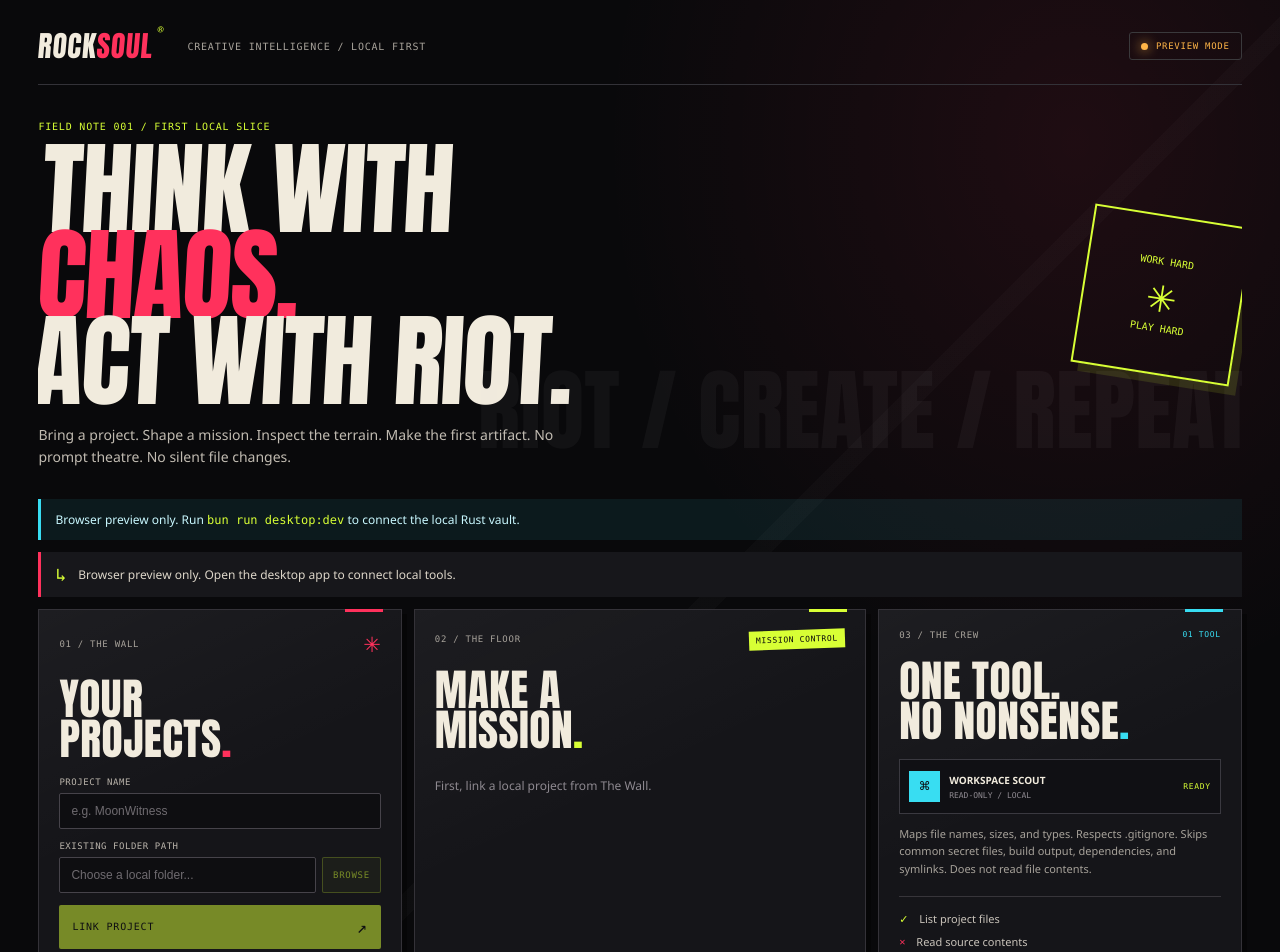
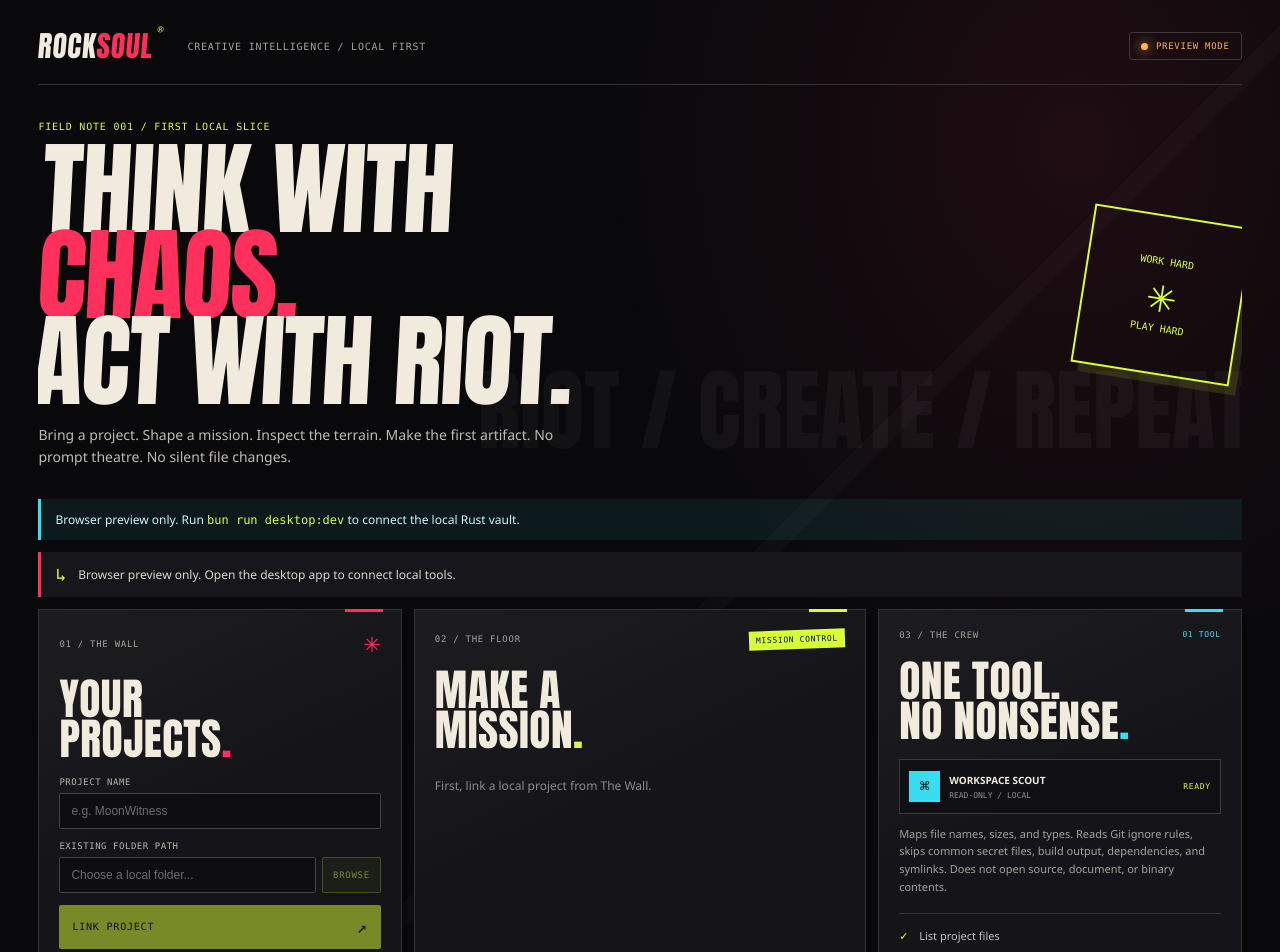
Before and after one commit to BRIDGE-ALLAH/ROCKSOUL, a React (Vite) app in the folder apps/desktop/ui/: page / in a window 1280 px wide. Shown: the top 952 px of the page. Built offline with nearby package versions, Linux system fonts and the light colour scheme.

Commit message:
ui: clarify Workspace Scout ignore-rule behavior

```diff
--- a/apps/desktop/ui/src/App.tsx
+++ b/apps/desktop/ui/src/App.tsx
@@ -531,8 +531,8 @@ export default function App() {
             <span className="tool-state">READY</span>
           </div>
           <p className="crew-copy">
-            Maps file names, sizes, and types. Respects .gitignore. Skips common secret files,
-            build output, dependencies, and symlinks. Does not read file contents.
+            Maps file names, sizes, and types. Reads Git ignore rules, skips common secret files,
+            build output, dependencies, and symlinks. Does not open source, document, or binary contents.
           </p>
           <div className="permission-list">
             <div><span className="yes">✓</span> List project files</div>
```
